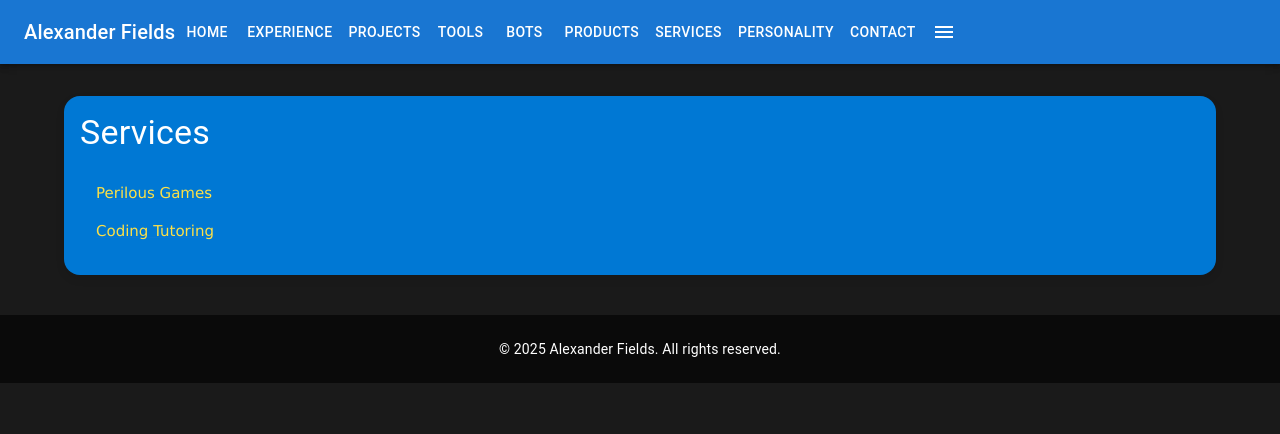
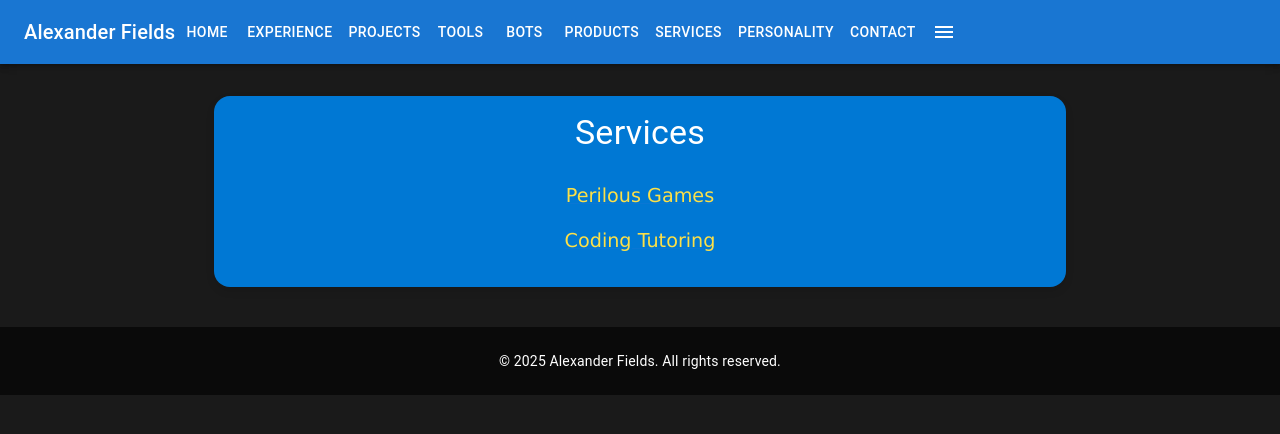
Before and after one commit to roku674/Website, a React (Create React App) app in the folder frontend/: page /services in a window 1280 px wide. Shown: the top 434 px of the page. Built offline with nearby package versions, Linux system fonts and the light colour scheme; no server answers.

Commit message:
Update Services.js

```diff
--- a/frontend/src/pages/Services.js
+++ b/frontend/src/pages/Services.js
@@ -5,20 +5,36 @@ import { Link as RouterLink } from 'react-router-dom'; // Internal navigation
 
 const Services = () => {
   return (
-    <Container>
-      <Box mt={4} className="bubble">
+    <Container maxWidth="md">
+      <Box
+        mt={4}
+        className="bubble"
+        display="flex"
+        flexDirection="column"
+        alignItems="center"
+        textAlign="center"
+      >
         <Typography variant="h4" gutterBottom>Services</Typography>
         <List>
           {/* Video Games Link (External) */}
-          <ListItem>
-            <Link href="https://www.perilousgames.com/" target="_blank" rel="noopener noreferrer" style={{ color: '#fde047' }}>
+          <ListItem style={{ display: "flex", justifyContent: "center" }}>
+            <Link
+              href="https://www.perilousgames.com/"
+              target="_blank"
+              rel="noopener noreferrer"
+              style={{ color: '#fde047', fontSize: "1.2rem" }}
+            >
               Perilous Games
             </Link>
           </ListItem>
 
           {/* Coding Tutoring Link (Internal) */}
-          <ListItem>
-            <Link component={RouterLink} to="/Contact" style={{ color: '#fde047' }}>
+          <ListItem style={{ display: "flex", justifyContent: "center" }}>
+            <Link
+              component={RouterLink}
+              to="/Contact"
+              style={{ color: '#fde047', fontSize: "1.2rem" }}
+            >
               Coding Tutoring
             </Link>
           </ListItem>
```
